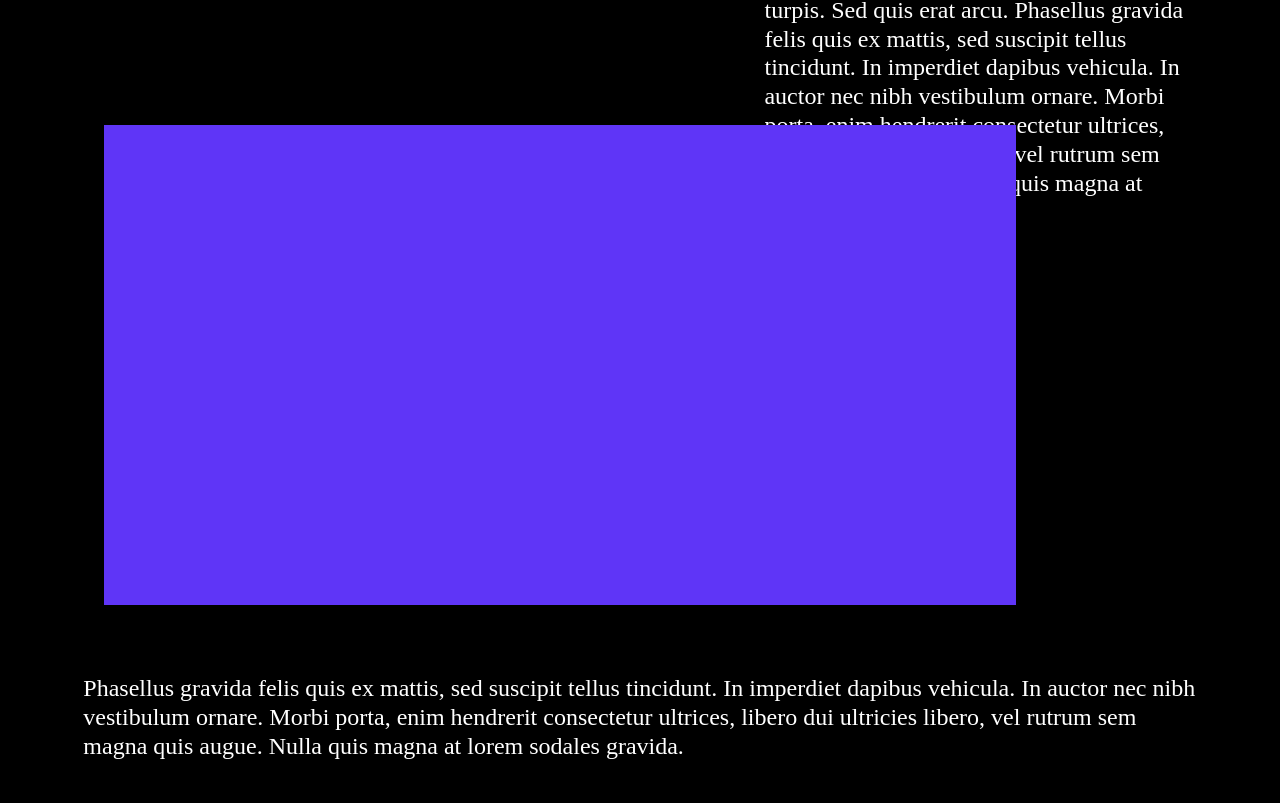
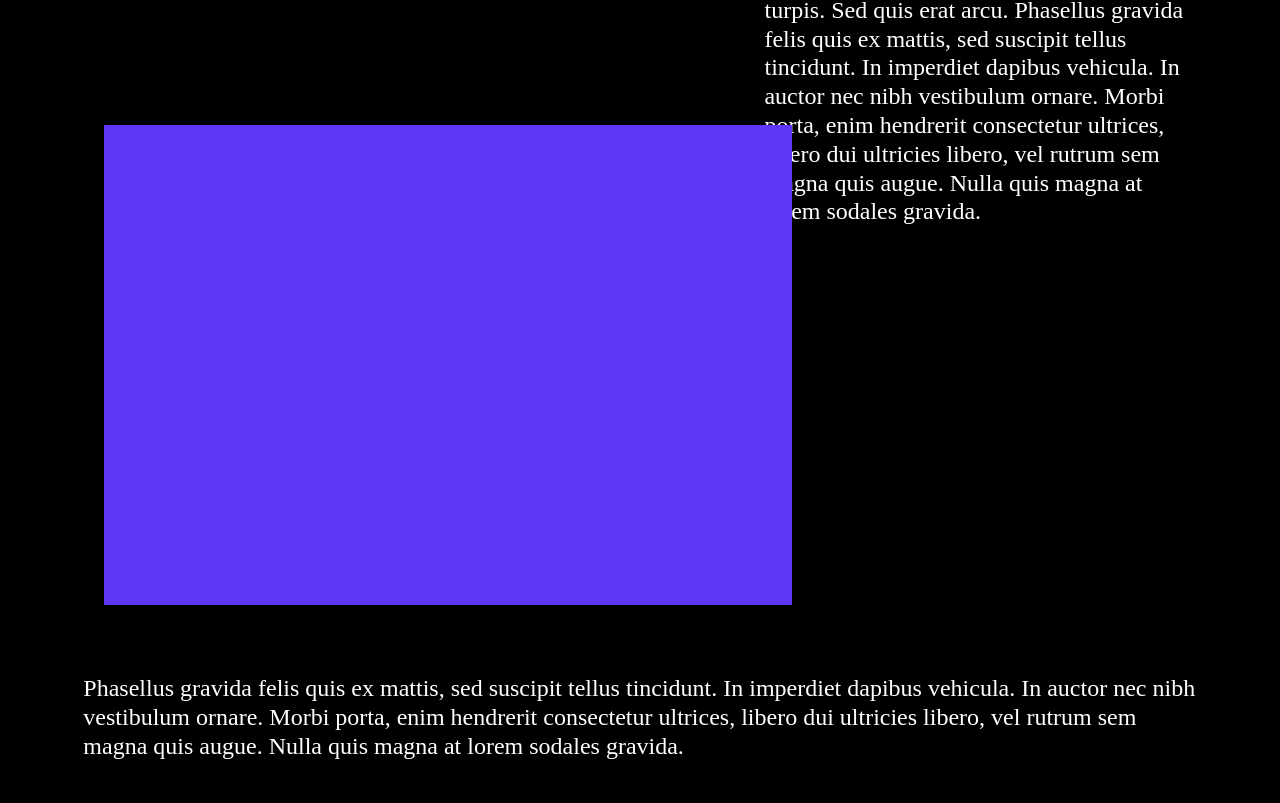
Before and after one commit to KaiyuWei/brink-page, a Next.js app: page / in a window 1280 px wide. Shown: the part 4577-5380 px from the top of the page. Built offline with nearby package versions, Linux system fonts and the light colour scheme.

Commit message:
shrink div issue solved in section 3

```diff
--- a/app/components/section2/section2.module.css
+++ b/app/components/section2/section2.module.css
@@ -16,7 +16,7 @@
 
 /* the flex boxes on two sides */
 .sideFlexItem {
-  width: 35rem;
+  width: 28%rem;
   height: 23rem;
   max-width: 35rem;
   min-width: 25rem;
@@ -25,7 +25,7 @@
 
 /* the flex box in the middle */
 .middleFlexItem {
-  width: 35rem;
+  width: 28%rem;
   height: 48rem;
   max-width: 35rem;
   min-width: 25rem;
--- a/app/components/section3/section3.module.css
+++ b/app/components/section3/section3.module.css
@@ -1,5 +1,6 @@
 .flexItem {
-  width: 57rem;
+  width: 49%;
+  min-width: 43rem;
   height: 30rem;
   margin: 3rem 3rem;
   flex: 0 1 auto;
```
